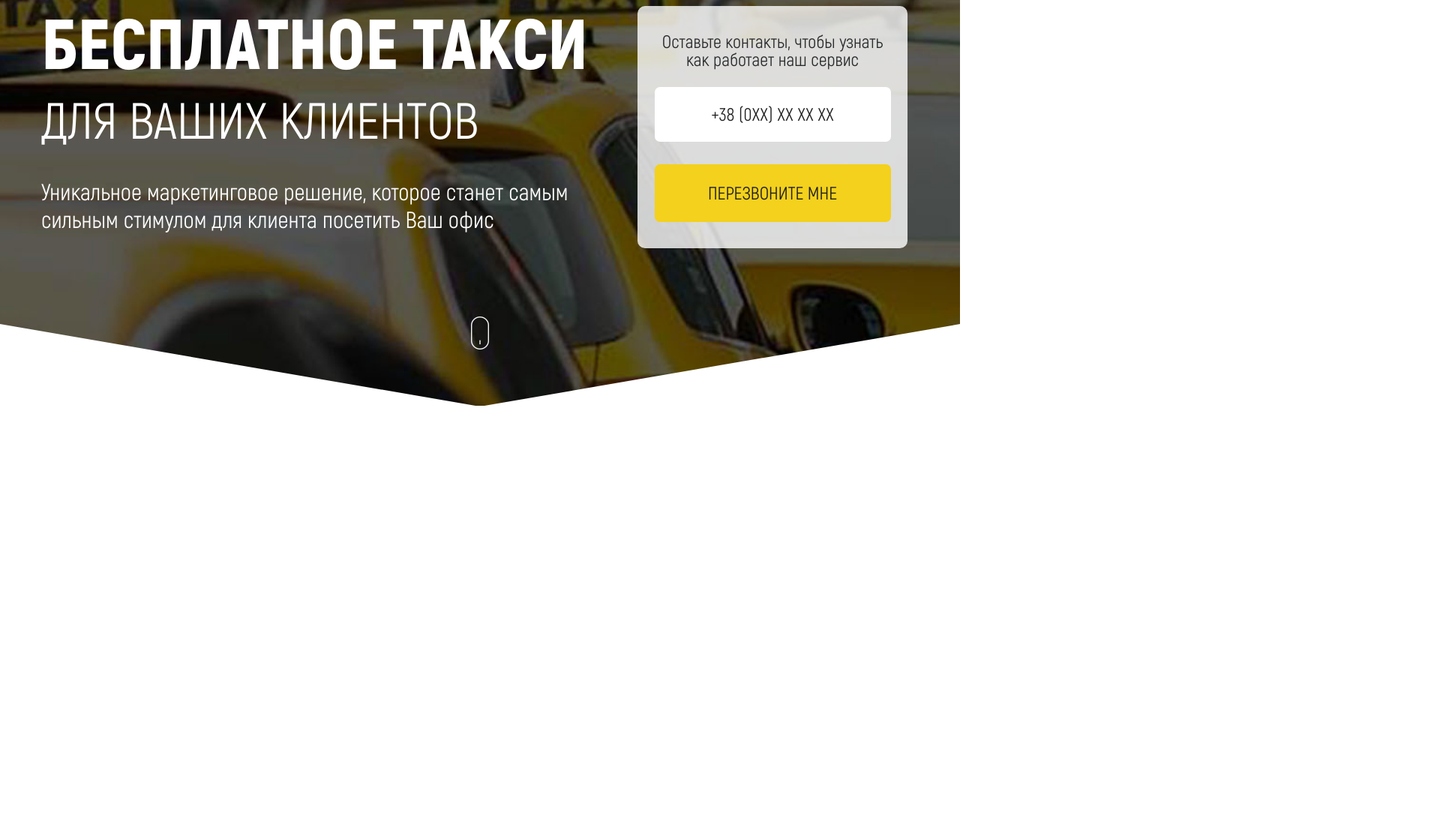
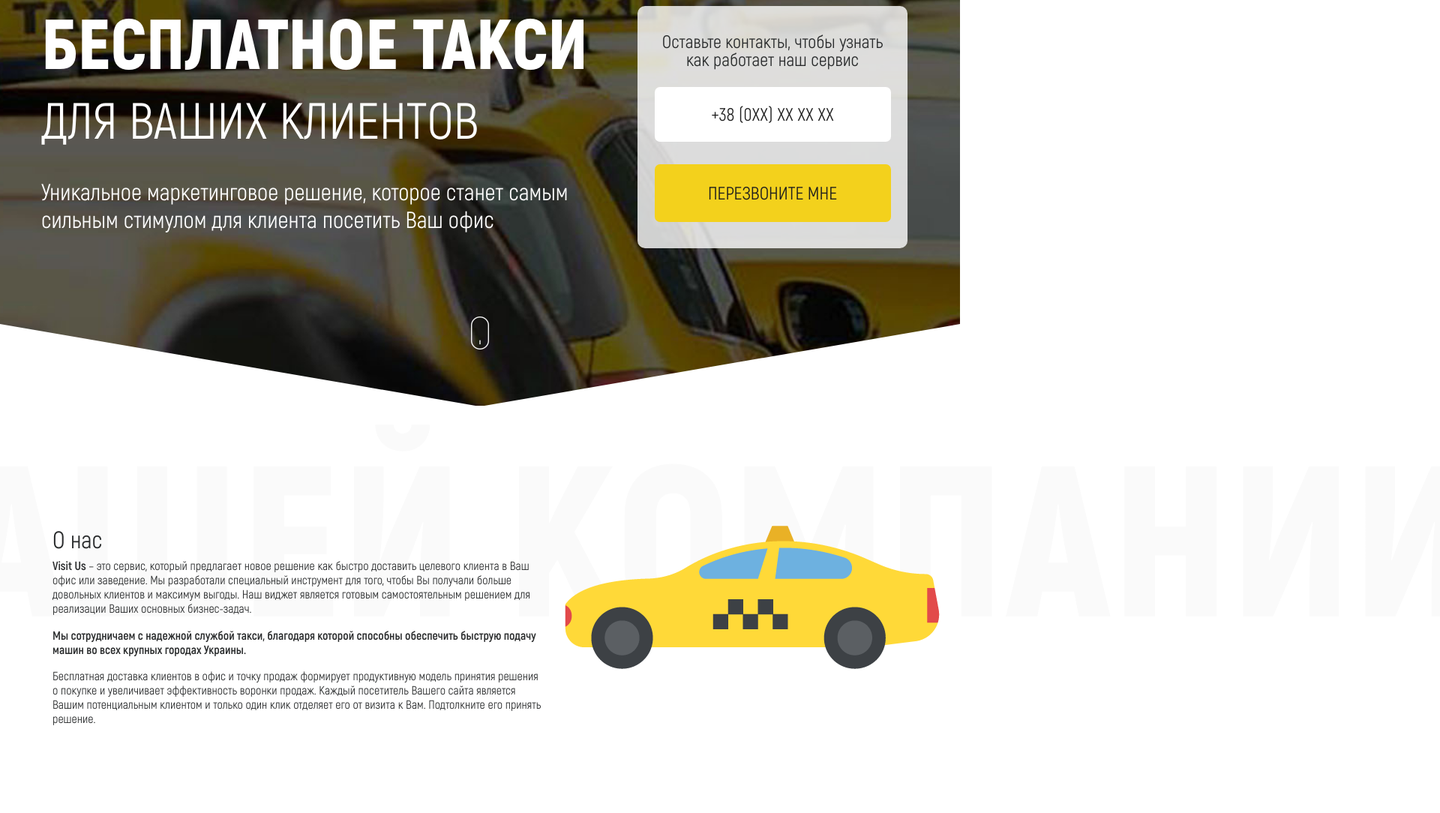
Before and after one commit to YuriyShandor/VisitUs, a plain HTML site: page index.html in a window 1280 px wide. Shown: the part 248-1332 px from the top of the page at 75% size, 1920 px wide, since content can reach past the window. Before the commit the page ends 800 px from the top, so only its background shows below. Drawn offline with Linux system fonts and the light colour scheme.

Commit message:
Add Section About Us. Mod_01

```diff
--- a/index.html
+++ b/index.html
@@ -73,7 +73,27 @@
     <div class="section-triangle section-triangle_right"></div>
   </section>
 
-  <section></section>
+  <!-- Section About Us -->
+  <section class="about-us">
+    <div class="bg-text-block">
+      <h2>О нашей компании</h2>
+    </div>
+
+    <div class="container">
+      <div class="row">
+        <div class="col-xl-7 about-us__info">
+          <h2 class="section-ttl section-ttl_grey">О нас</h2>
+          <p><b>Visit Us</b> – это сервис, который предлагает новое решение как быстро доставить целевого клиента в Ваш офис или заведение. Мы разработали специальный инструмент для того, чтобы Вы получали больше довольных клиентов и максимум выгоды. Наш виджет является готовым самостоятельным решением для реализации Ваших основных бизнес-задач.</p>
+          <p><b>Мы сотрудничаем с надежной службой такси, благодаря которой способны обеспечить быструю подачу машин во всех крупных городах Украины.</b></p>
+          <p>Бесплатная доставка клиентов в офис и точку продаж формирует продуктивную модель принятия решения о покупке и увеличивает эффективность воронки продаж. Каждый посетитель Вашего сайта является Вашим потенциальным клиентом и только один клик отделяет его от визита к Вам. Подтолкните его принять решение.</p>
+        </div>
+        <div class="col-xl-5 about-us__img">
+          <img src="img/Car.png" alt="">
+        </div>
+      </div>
+    </div>
+  </section>
+
   <section></section>
   <section></section>
   <section></section>
--- a/scss/style.scss
+++ b/scss/style.scss
@@ -23,6 +23,7 @@ body {
       -ms-flex-direction: column;
           flex-direction: column;
   line-height: 1.2;
+  overflow-x: hidden;
 }
 
 @media (min-width: 1200px) {
@@ -652,6 +653,48 @@ section {
   }
 }
 
+// Section Headings
+
+.bg-text-block {
+  position: absolute;
+  overflow-x: hidden;
+  width: 200%;
+
+  h2 {
+    font-size: 286px;
+    font-weight: 900;
+    color: #fafafa;
+    text-transform: uppercase;
+  }
+}
+
+@media only screen and (max-width : 1199px) {
+
+}
+
+@media only screen and (max-width : 991px) {
+
+}
+
+@media only screen and (max-width : 767px) {
+
+}
+
+@media only screen and (max-width : 576px) {
+
+}
+
+// Section About Us
+.about-us {
+  width: 100%;
+  padding-top: 160px;
+  padding-bottom: 100px;
+
+  .bg-text-block {
+    top: 10px;
+    left: -425px;
+  }
+}
 
 @media only screen and (max-width : 1199px) {
 
```
Also changed, not shown: css/style.css, img/Car.png (added).
